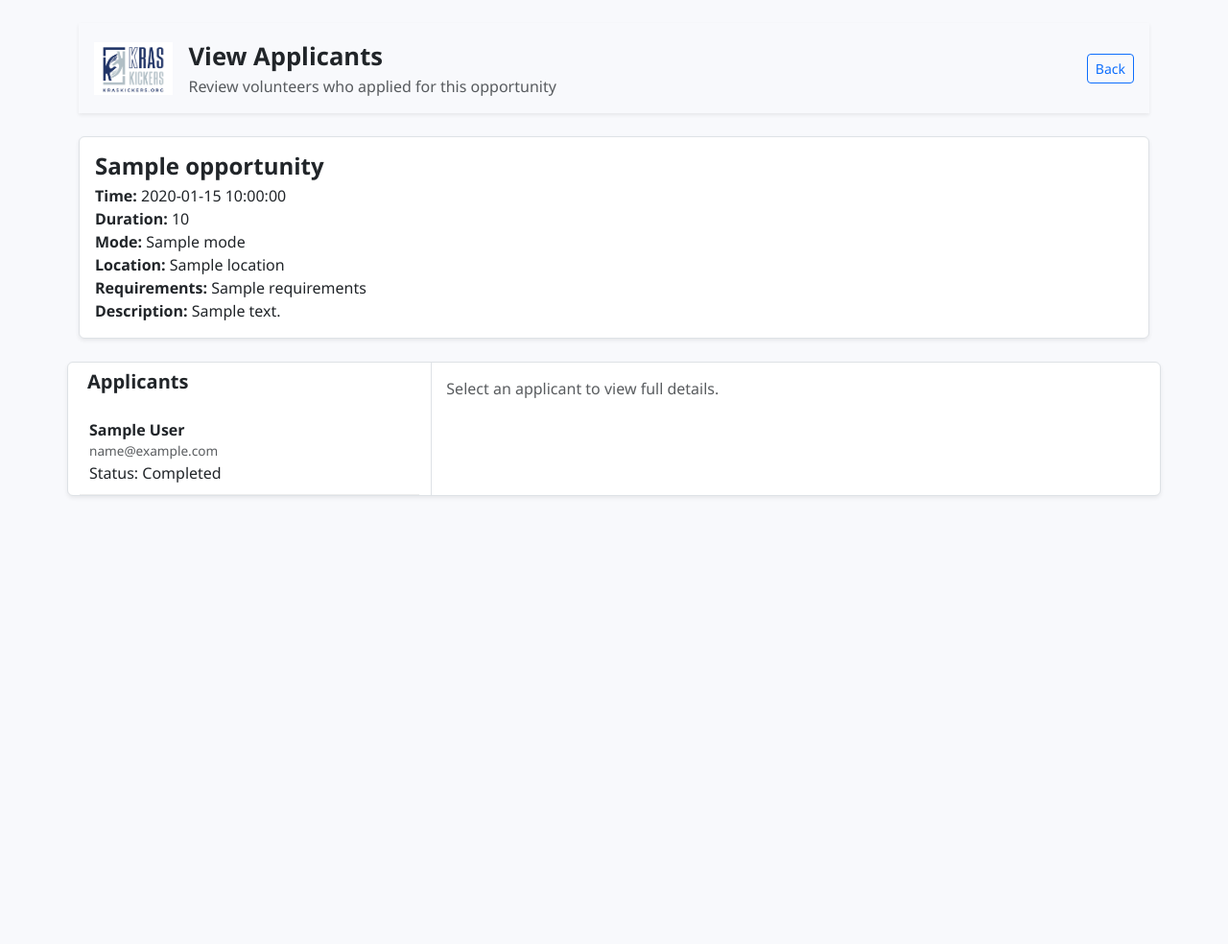
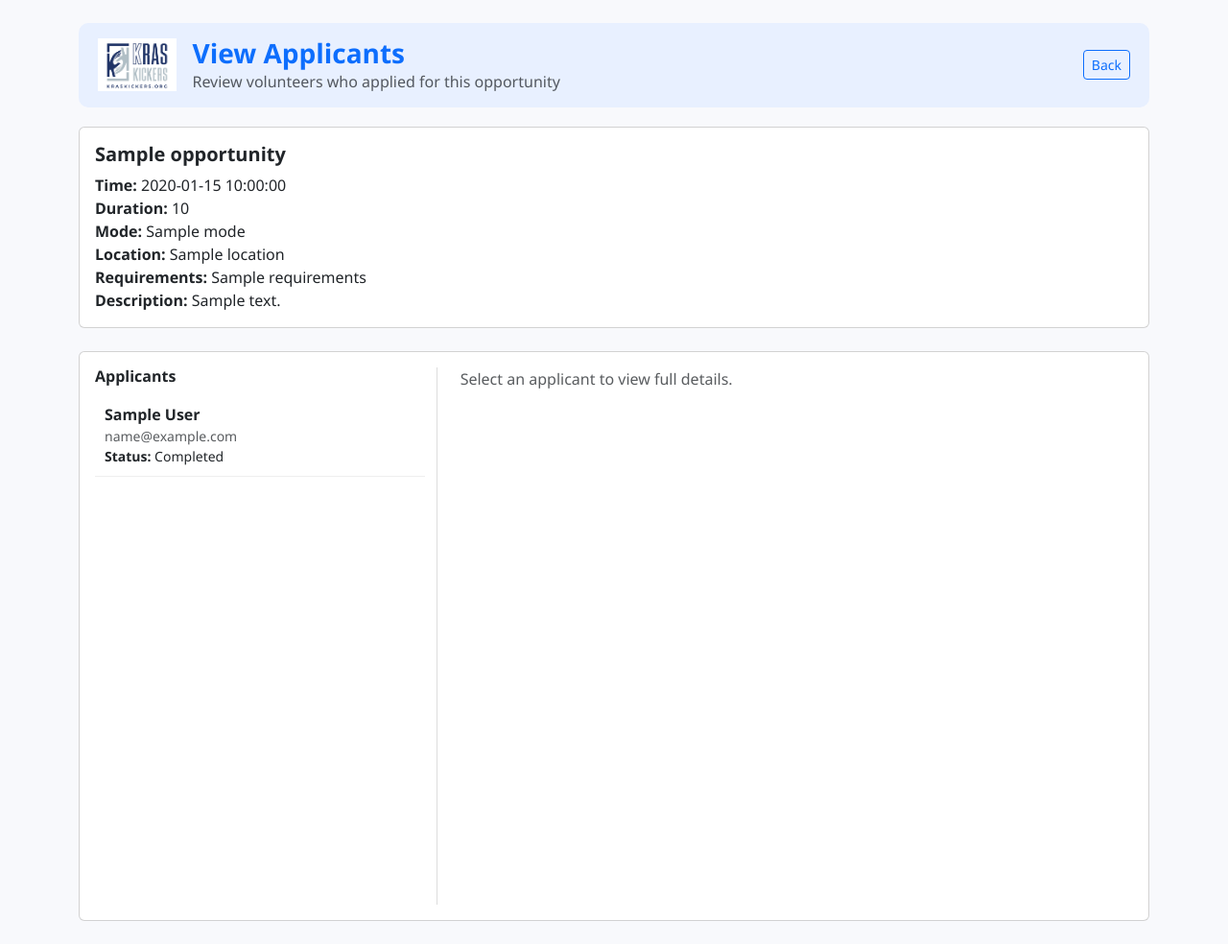
Before and after one commit to chrisconneran/kras-volunteer-app, a Flask app: template templates/view_applications.html in a window 1280 px wide. Shown: the whole page at 96% size. Before the commit the page ends 518 px from the top, so only its background shows below. Run offline with Flask 3, Linux system fonts and the light colour scheme; the template is opened without the code that fills it: most values are stand-ins (such as "Sample title", 1, 10 or a date in 2020); some libraries are stand-ins or nearby versions.

Commit message:
Update view applications workflow and templates

```diff
--- a/templates/view_applications.html
+++ b/templates/view_applications.html
@@ -2,7 +2,8 @@
 <html lang="en">
 <head>
   <meta charset="utf-8">
-    <title>View Applicants - {{ opportunity.title }}</title>
+  <title>View Applicants – {{ opportunity.title }}</title>
+
   <link href="https://cdn.jsdelivr.net/npm/bootstrap@5.3.3/dist/css/bootstrap.min.css" rel="stylesheet">
 
   <style>
@@ -10,165 +11,182 @@
       background-color: #f8f9fc;
       font-family: 'Segoe UI', Tahoma, Geneva, Verdana, sans-serif;
     }
-
-        .opportunity-card img {
-            width: 120px;
-            height: 120px;
+    .header-box {
+      background-color: #e8f0ff;
+      border-radius: 10px;
+      padding: 15px 20px;
+      margin-bottom: 20px;
+    }
+    .logo {
+      height: 55px;
+    }
+    .opp-image {
+      width: 110px;
+      height: 110px;
       object-fit: cover;
-            border-radius: 6px;
+      border-radius: 8px;
       border: 1px solid #ccc;
+      background: #fff;
     }
-
-        .list-panel {
+    #applicantList {
       max-height: 70vh;
       overflow-y: auto;
-            border-right: 1px solid #dee2e6;
+      border-right: 1px solid #ddd;
     }
-
-        .applicant-row {
+    .applicant-item {
       padding: 10px;
+      border-bottom: 1px solid #eee;
       cursor: pointer;
-            border-bottom: 1px solid #eee;
     }
-
-        .applicant-row:hover {
-            background-color: #e8f0ff;
+    .applicant-item:hover {
+      background-color: #eef5ff;
     }
-
-        .applicant-row.active {
-            background-color: #dbeafe;
+    .selected {
+      background-color: #dbeafe !important;
     }
-
-        .detail-panel {
-            padding: 15px;
+    #detailPanel {
+      min-height: 70vh;
     }
   </style>
 </head>
 
 <body class="p-4">
+
   <div class="container">
 
     <!-- HEADER -->
-    <div class="header-box shadow-sm mb-4 p-3 d-flex justify-content-between align-items-center">
+    <div class="header-box d-flex justify-content-between align-items-center">
       <div class="d-flex align-items-center gap-3">
-            <img src="{{ url_for('static', filename='kras_logo.png') }}" class="logo" style="height:55px">
+        <img src="{{ url_for('static', filename='kras_logo.png') }}" class="logo">
         <div>
-                <div class="header-title" style="font-size:1.6rem; font-weight:700;">View Applicants</div>
-                <div class="header-subtitle text-muted">Review volunteers who applied for this opportunity</div>
+          <h3 class="fw-bold text-primary mb-0">View Applicants</h3>
+          <div class="text-muted">Review volunteers who applied for this opportunity</div>
         </div>
       </div>
+
       <a href="{{ back_to_menu_url }}" class="btn btn-outline-primary btn-sm">Back</a>
     </div>
 
-    <!-- OPPORTUNITY INFO -->
-    <div class="opportunity-card p-3 mb-4 bg-white border rounded shadow-sm">
-        <div class="d-flex gap-3">
+    <!-- OPPORTUNITY HEADER -->
+    <div class="card p-3 mb-4">
+      <div class="d-flex align-items-start gap-4">
+
         {% if opportunity.image %}
-                <img src="{{ url_for('static', filename=opportunity.image) }}" alt="{{ opportunity.title }}">
+          <img src="{{ url_for('static', filename=opportunity.image) }}"
+               class="opp-image"
+               alt="{{ opportunity.title }}">
         {% endif %}
+
         <div>
-                <h4 class="fw-bold mb-1">{{ opportunity.title }}</h4>
+          <h5 class="fw-bold">{{ opportunity.title }}</h5>
           <div><b>Time:</b> {{ opportunity.time }}</div>
           <div><b>Duration:</b> {{ opportunity.duration }}</div>
           <div><b>Mode:</b> {{ opportunity.mode }}</div>
           <div><b>Location:</b> {{ opportunity.location }}</div>
+          {% if opportunity.requirements %}
             <div><b>Requirements:</b> {{ opportunity.requirements }}</div>
+          {% endif %}
+          {% if opportunity.desc %}
             <div><b>Description:</b> {{ opportunity.desc }}</div>
+          {% endif %}
         </div>
+
       </div>
     </div>
 
-    <!-- MAIN PANELS -->
-    <div class="row bg-white border rounded shadow-sm">
+    <!-- MAIN TWO-PANEL LAYOUT -->
+    <div class="card p-3">
+      <div class="row">
 
-        <!-- LEFT PANEL: APPLICANT LIST -->
-        <div class="col-4 list-panel">
-            <h5 class="fw-bold p-2">Applicants</h5>
+        <!-- LEFT PANEL — Applicant list -->
+        <div class="col-md-4" id="applicantList">
+          <h6 class="fw-bold mb-2">Applicants</h6>
 
           {% for a in applicants %}
-            <div class="applicant-row" data-id="{{ a.id }}">
-                <div class="fw-bold">{{ a.first_name }} {{ a.last_name }}</div>
-                <div class="text-muted" style="font-size:0.85rem">{{ a.email }}</div>
-                <div>Status: {{ a.status }}</div>
+          <div class="applicant-item"
+               data-id="{{ a.id }}"
+               data-name="{{ a.first_name }} {{ a.last_name }}"
+               data-email="{{ a.email }}"
+               data-status="{{ a.status }}"
+               data-phone="{{ a.phone }}"
+               data-contact="{{ a.contact }}"
+               data-comments="{{ a.comments }}"
+               data-time="{{ a.time }}"
+               data-duration="{{ a.duration }}"
+               data-location="{{ a.location }}">
+
+            <div class="fw-semibold">{{ a.first_name }} {{ a.last_name }}</div>
+            <div class="small text-muted">{{ a.email }}</div>
+            <div class="small"><b>Status:</b> {{ a.status }}</div>
           </div>
           {% endfor %}
+
         </div>
 
-        <!-- RIGHT PANEL: DETAILS -->
-        <div class="col-8 detail-panel" id="detailPanel">
+        <!-- RIGHT PANEL — Detail panel -->
+        <div class="col-md-8 ps-4" id="detailPanel">
           <div class="text-muted">Select an applicant to view full details.</div>
         </div>
 
       </div>
     </div>
 
+  </div>
+
 <script>
-    const rows = document.querySelectorAll(".applicant-row");
-    const detailPanel = document.getElementById("detailPanel");
+  const items = document.querySelectorAll('.applicant-item');
+  const panel = document.getElementById('detailPanel');
 
-    rows.forEach(row => {
-        row.addEventListener("click", () => {
-            const id = row.dataset.id;
+  items.forEach(item => {
+    item.addEventListener('click', () => {
 
-            rows.forEach(r => r.classList.remove("active"));
-            row.classList.add("active");
+      document.querySelectorAll('.applicant-item')
+              .forEach(el => el.classList.remove('selected'));
 
-            fetch(`/api/applicant/${id}`)
-                .then(resp => resp.json())
-                .then(data => {
-                    detailPanel.innerHTML = `
-                        <h4 class="fw-bold mb-3">${data.first_name} ${data.last_name}</h4>
+      item.classList.add('selected');
 
-                        <div><b>Email:</b> ${data.email}</div>
-                        <div><b>Preferred Contact:</b> ${data.contact}</div>
-                        <div><b>Opportunity:</b> ${data.title}</div>
-                        <div><b>Time:</b> ${data.time}</div>
-                        <div><b>Duration:</b> ${data.duration}</div>
-                        <div><b>Location:</b> ${data.location}</div>
+      panel.innerHTML = `
+        <h5 class="fw-bold mb-3">${item.dataset.name}</h5>
+        <div><b>Email:</b> ${item.dataset.email}</div>
+        <div><b>Preferred Contact:</b> ${item.dataset.contact}</div>
+        <div><b>Phone:</b> ${item.dataset.phone}</div>
+        <hr>
+        <div><b>Time:</b> ${item.dataset.time}</div>
+        <div><b>Duration:</b> ${item.dataset.duration}</div>
+        <div><b>Location:</b> ${item.dataset.location}</div>
+        <hr>
+        <div><b>Comments:</b><br>${item.dataset.comments || 'None'}</div>
 
         <hr>
-
-                        <label class="fw-bold">Status</label>
-                        <select id="statusSelect" class="form-select form-select-sm w-auto">
-                            <option value="Pending" ${data.status === 'Pending' ? "selected" : ""}>Pending</option>
-                            <option value="Assigned" ${data.status === 'Assigned' ? "selected" : ""}>Assigned</option>
-                            <option value="Completed" ${data.status === 'Completed' ? "selected" : ""}>Completed</option>
-                            <option value="Declined" ${data.status === 'Declined' ? "selected" : ""}>Declined</option>
+        <label class="fw-bold mt-3">Status</label>
+        <select id="statusSelect" class="form-select" style="max-width:200px">
+          <option ${item.dataset.status === 'Pending' ? 'selected' : ''}>Pending</option>
+          <option ${item.dataset.status === 'Approved' ? 'selected' : ''}>Approved</option>
+          <option ${item.dataset.status === 'Rejected' ? 'selected' : ''}>Rejected</option>
+          <option ${item.dataset.status === 'Completed' ? 'selected' : ''}>Completed</option>
         </select>
 
-                        <button class="btn btn-primary btn-sm mt-2" onclick="saveStatus(${data.id})">Save</button>
-
-                        <hr>
-
-                        <label class="fw-bold">Notes</label>
-                        <textarea id="notesInput" class="form-control" rows="4">${data.notes || ""}</textarea>
-                        <button class="btn btn-secondary btn-sm mt-2" onclick="saveNotes(${data.id})">Save Notes</button>
+        <button class="btn btn-primary mt-3"
+                onclick="saveStatus(${item.dataset.id})">
+          Save
+        </button>
       `;
-                });
     });
   });
 
   function saveStatus(id) {
-        const status = document.getElementById("statusSelect").value;
+    const newStatus = document.getElementById('statusSelect').value;
 
-        const formData = new FormData();
-        formData.append("status", status);
-
-        fetch(`/api/applicant/${id}/update`, { method: "POST", body: formData })
+    fetch('/update_application_status/' + id, {
+      method: 'POST',
+      headers: { 'Content-Type': 'application/json' },
+      body: JSON.stringify({ status: newStatus })
+    })
     .then(r => r.json())
-            .then(() => alert("Status updated successfully"));
-    }
-
-    function saveNotes(id) {
-        const note = document.getElementById("notesInput").value;
-
-        const formData = new FormData();
-        formData.append("status", document.getElementById("statusSelect").value);
-        formData.append("note", note);
-
-        fetch(`/api/applicant/${id}/update`, { method: "POST", body: formData })
-            .then(r => r.json())
-            .then(() => alert("Notes saved successfully"));
+    .then(() => {
+      alert('Status updated!');
+      location.reload();
+    });
   }
 </script>
 
```
Lines whose indentation alone changed are shown as unchanged.
